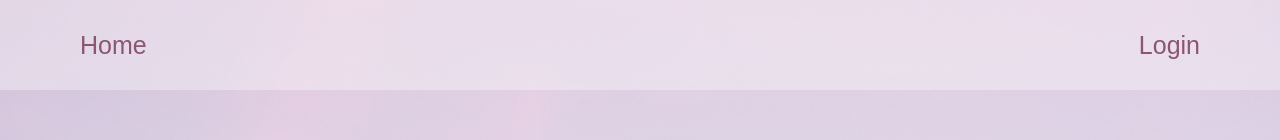
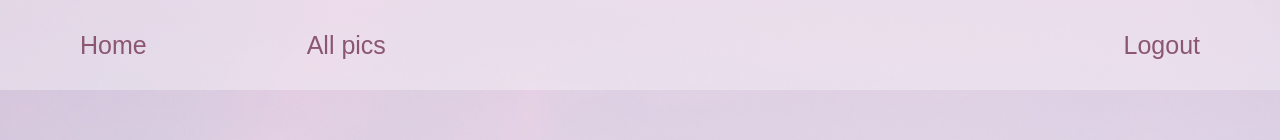
Before and after one commit to MilneS/miamyum, a React (Create React App) app: page / in a window 1280 px wide. Shown: the top 140 px of the page. Built offline with nearby package versions, Linux system fonts and the light colour scheme.

Commit message:
removed navlink login/logout

```diff
--- a/src/App.js
+++ b/src/App.js
@@ -19,11 +19,9 @@ function App() {
   useEffect(() => {
     const checkIfClickedOutside = (e) => {
       if (showLogin && !ref.current.contains(e.target)) {
-        console.log(`all the conditions are true so we will despatch close`);
         dispatch({ type: "close" });
       }
       if (showSignup && !ref.current.contains(e.target)) {
-        console.log(`all the conditions are true so we will despatch close`);
         dispatch({ type: "close" });
       }
     };
--- a/src/components/Login.module.css
+++ b/src/components/Login.module.css
@@ -71,7 +71,7 @@ input::placeholder {
 }
 .createAccount {
   width: 200px;
-  color:rgba(139, 69, 105, 0.582);
+  color:rgb(139, 69, 105);
   cursor: pointer;
 }
 .createAccount:hover{
--- a/src/components/Navbar.js
+++ b/src/components/Navbar.js
@@ -8,6 +8,7 @@ const Navbar = () => {
 
   const dispatch = useDispatch();
   const loggedin = useSelector((state) => state.loggedin);
+  const showlogin = useSelector((state) => state.showLoginComp);
 
   // const loginHandler=()=>{
   //   // if(credentials in db)
@@ -15,14 +16,14 @@ const Navbar = () => {
   //   // console.log(loggedin);
   // }
 
-  const showLoginHandler=()=>{
-    dispatch({type:'showLogin'})
-  }
+  const showLoginHandler = () => {
+    dispatch({ type: "showLogin" });
+  };
 
-  const logoutHandler=()=>{
-    dispatch({type:'logout'})
+  const logoutHandler = () => {
+    dispatch({ type: "logout" });
     // console.log(loggedin);
-  }
+  };
 
   const burgerRef = useRef(null);
   // setShowBurgerLinks(false) when click outside nav
@@ -31,7 +32,6 @@ const Navbar = () => {
       if (burgerRef.current !== null && !burgerRef.current.contains(e.target)) {
         setShowBurgerLinks(!showBurgerLinks);
       }
-      console.log(e);
     };
     if (showBurgerLinks) {
       window.addEventListener("click", pageClickEvent);
@@ -63,7 +63,7 @@ const Navbar = () => {
         {showBurgerLinks && (
           <nav ref={burgerRef}>
             <div onClick={burgerHandler} className={classes.navLinks}>
-              <NavLink activeClassName={classes.active} to="/home">
+              <NavLink activeClassName={`${!showlogin && classes.active}`} to="/home">
                 Home
               </NavLink>
             </div>
@@ -73,23 +73,19 @@ const Navbar = () => {
                 onClick={burgerHandler}
                 className={`${classes.navLinks} ${classes.about}`}
               >
-                <NavLink activeClassName={classes.active} to="/all">
+                <NavLink activeClassName={`${!showlogin && classes.active}`} to="/all">
                   All pics
                 </NavLink>
               </div>
             )}
             {!loggedin && (
               <div onClick={burgerHandler} className={classes.navLinks}>
-                <NavLink activeClassName={classes.active} to="/Login" onClick={showLoginHandler}>
-                  Login
-                </NavLink>
+                <span className={`${showlogin && classes.active}`} onClick={showLoginHandler}>Login</span>
               </div>
             )}
             {loggedin && (
               <div onClick={burgerHandler} className={classes.navLinks}>
-                <NavLink activeClassName={classes.active} to="/Login" onClick={logoutHandler}>
-                  Logout
-                </NavLink>
+                <span onClick={logoutHandler}>Logout</span>
               </div>
             )}
           </nav>
@@ -98,22 +94,32 @@ const Navbar = () => {
 
       {/* ------NAV----- */}
       <div className={classes.liContainerLeft}>
-        <NavLink activeClassName={classes.active} to="/home">
+        <NavLink activeClassName={`${!showlogin && classes.active}`} to="/home">
           Home
         </NavLink>
         {loggedin && (
-          <NavLink activeClassName={classes.active} to="/all">
+          <NavLink
+            activeClassName={`${!showlogin && classes.active}`}
+            to="/all"
+          >
             All pics
           </NavLink>
         )}
       </div>
       <div className={classes.liContainerRight}>
-       {!loggedin &&  <NavLink activeClassName={classes.active} to="/Login" onClick={showLoginHandler}>
-          Login
-        </NavLink>}
-        {loggedin &&  <NavLink activeClassName={classes.active} to="/Login" onClick={logoutHandler}>
-          Logout
-        </NavLink>}
+        {!loggedin && (
+          <span
+            className={`${showlogin && classes.active}`}
+            onClick={showLoginHandler}
+          >
+            Login
+          </span>
+        )}
+        {loggedin && (
+          <span  onClick={logoutHandler}>
+            Logout
+          </span>
+        )}
       </div>
     </div>
   );
--- a/src/store/index.js
+++ b/src/store/index.js
@@ -1,7 +1,7 @@
 import { createStore } from "redux";
 
-const initialState={loggedin: false, showLoginComp:false, showSignupComp:false}
-const loginReducer = (state = { initialState }, action) => {
+const initialState={loggedin: true, showLoginComp:false, showSignupComp:false}
+const loginReducer = (state = initialState , action) => {
   if (action.type === "login") {
     return {...state, loggedin: true };
   }
@@ -15,7 +15,6 @@ const loginReducer = (state = { initialState }, action) => {
       return{ ...state, showLoginComp:false, showSignupComp:true}
   }
   if(action.type==='close'){
-    console.log(`close reducer`)
     return{...state, showLoginComp:false, showSignupComp:false}
   }
   return state
```
